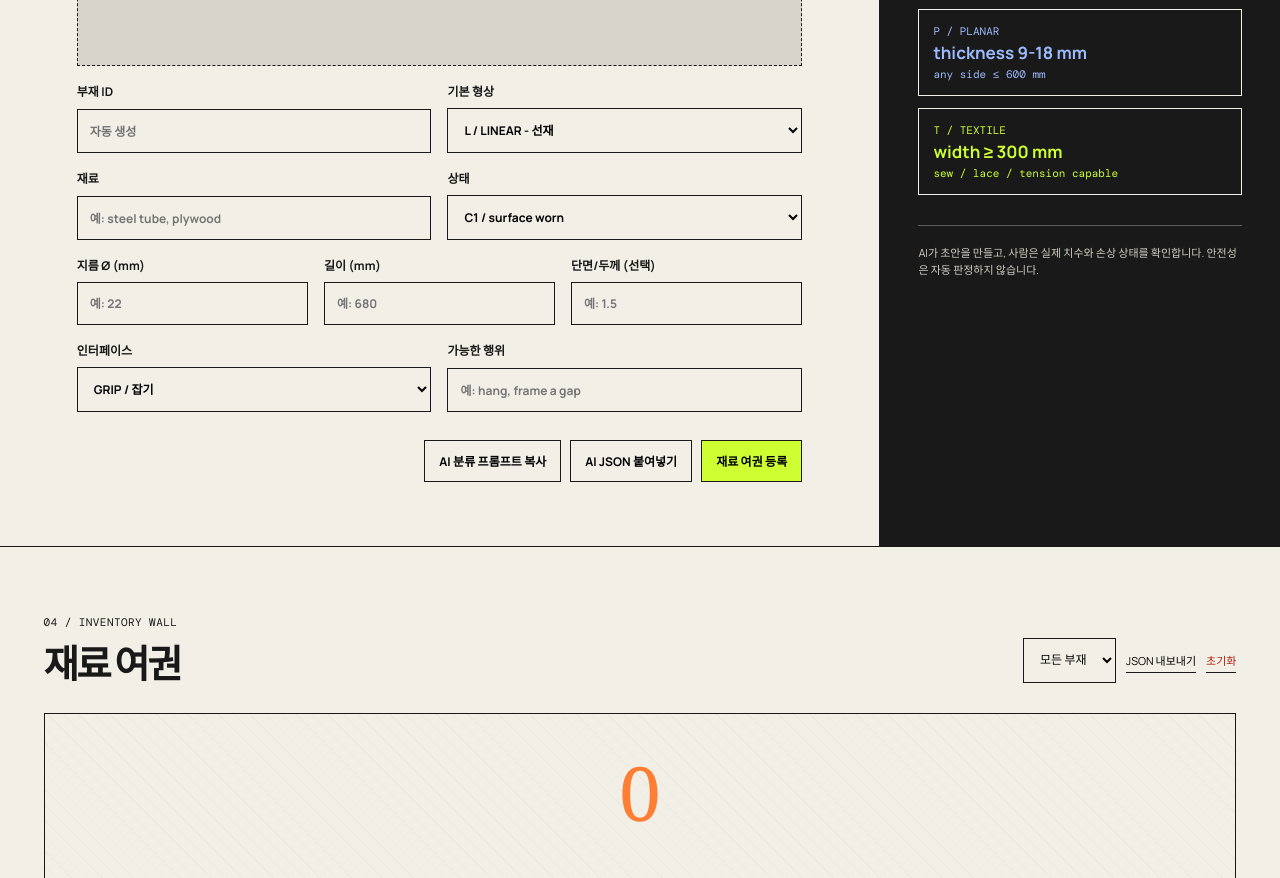
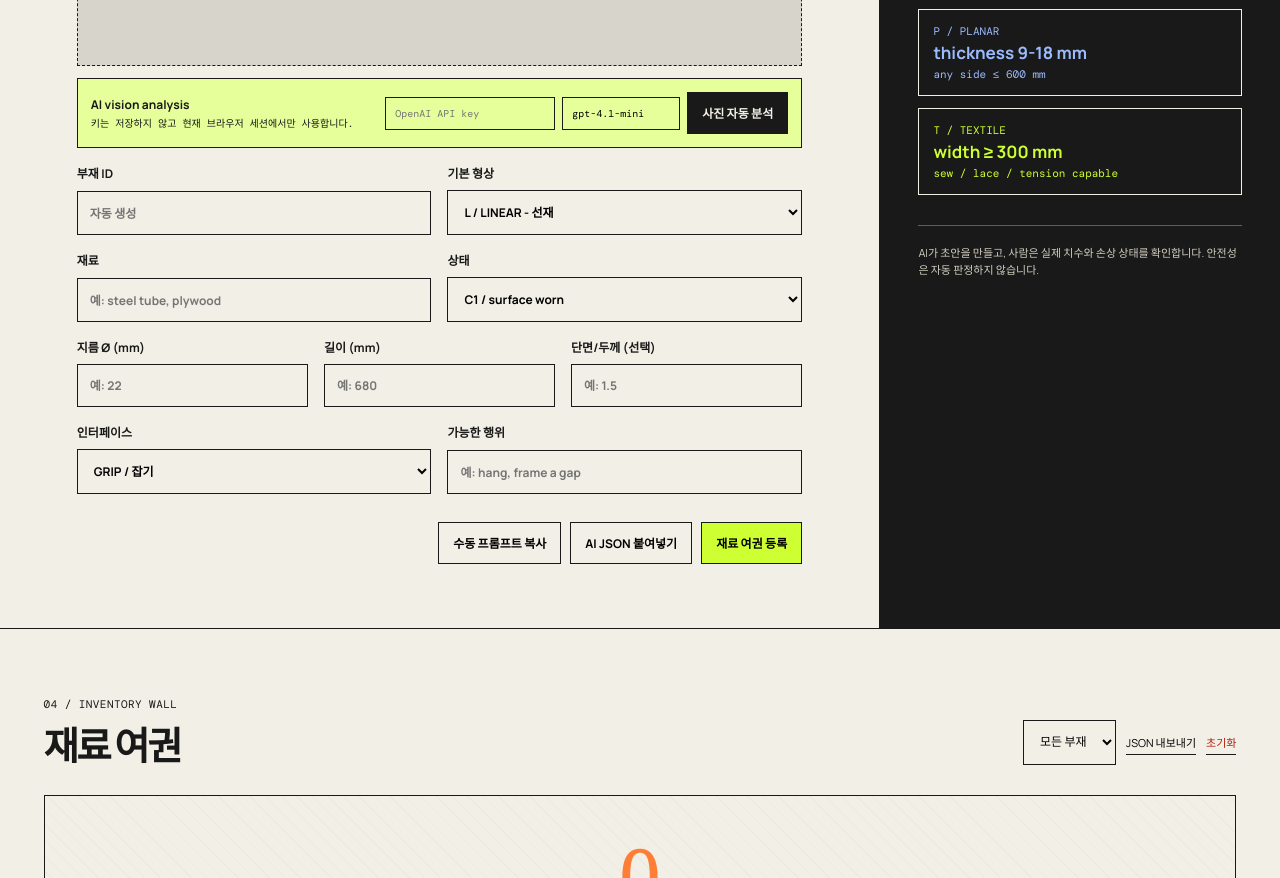
Before and after one commit to 01sum1n/snu_isc_journey, a plain HTML site: page replay-material-passport/index.html in a window 1280 px wide. Shown: the part 1141-2019 px from the top of the page. Drawn offline with nearby package versions, Linux system fonts and the light colour scheme.

Commit message:
Wire automatic AI vision controls

```diff
--- a/replay-material-passport/index.html
+++ b/replay-material-passport/index.html
@@ -8,6 +8,17 @@
     <link rel="preconnect" href="https://fonts.gstatic.com" crossorigin />
     <link href="https://fonts.googleapis.com/css2?family=DM+Mono:wght@400;500&family=Manrope:wght@400;500;600;700;800&family=Noto+Sans+KR:wght@400;500;600;700&display=swap" rel="stylesheet" />
     <link rel="stylesheet" href="styles.css" />
+    <style>
+      .ai-bar { margin-top: 12px; padding: 13px; border: 1px solid var(--ink); background: #e6ff9a; display: flex; justify-content: space-between; gap: 14px; align-items: center; }
+      .ai-bar b, .ai-bar small { display: block; }
+      .ai-bar b { font-size: 12px; }
+      .ai-bar small { font: 10px/1.4 "DM Mono", monospace; margin-top: 4px; }
+      .ai-controls { display: flex; gap: 7px; align-items: center; }
+      .ai-controls input { padding: 9px; width: 170px; font: 10px "DM Mono", monospace; }
+      .ai-controls input:last-of-type { width: 118px; }
+      .ai-button { background: var(--ink); color: var(--paper); white-space: nowrap; }
+      @media (max-width: 760px) { .ai-bar { display: block; } .ai-controls { margin-top: 11px; flex-wrap: wrap; } .ai-controls input { flex: 1; min-width: 0; } .ai-controls input:last-of-type { width: auto; } }
+    </style>
   </head>
   <body>
     <header class="site-header">
@@ -61,6 +72,18 @@
               </div>
             </div>
 
+            <div class="ai-bar">
+              <div>
+                <b>AI vision analysis</b>
+                <small>키는 저장하지 않고 현재 브라우저 세션에서만 사용합니다.</small>
+              </div>
+              <div class="ai-controls">
+                <input id="apiKey" type="password" placeholder="OpenAI API key" autocomplete="off" />
+                <input id="model" value="gpt-4.1-mini" aria-label="OpenAI model" />
+                <button type="button" class="button ai-button" id="analyzePhoto">사진 자동 분석</button>
+              </div>
+            </div>
+
             <div class="form-grid">
               <label>부재 ID
                 <input id="partId" name="id" placeholder="자동 생성" />
@@ -102,7 +125,7 @@
             </div>
 
             <div class="actions">
-              <button type="button" class="button ghost" id="copyPrompt">AI 분류 프롬프트 복사</button>
+              <button type="button" class="button ghost" id="copyPrompt">수동 프롬프트 복사</button>
               <button type="button" class="button ghost" id="toggleJson">AI JSON 붙여넣기</button>
               <button class="button primary" type="submit">재료 여권 등록</button>
             </div>
```
